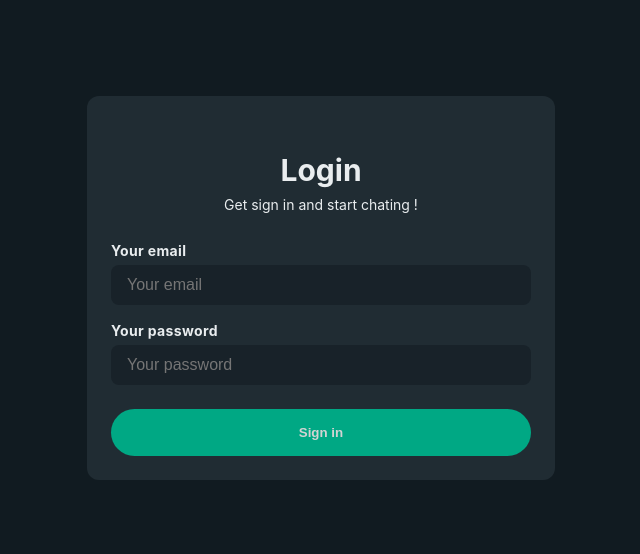
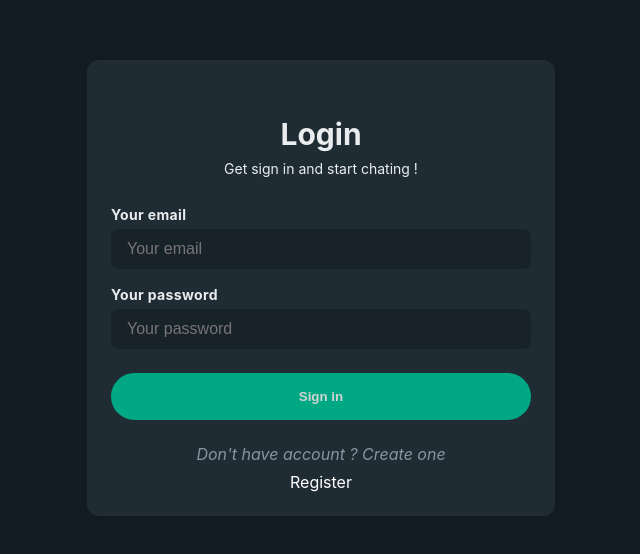
Before and after one commit to William-MIBELLI/whatsupp_FE, a React (Create React App) app: page /login in a window 1280 px wide. Shown: the part 112-666 px from the top of the page, without its empty margins (319-959 px from the left). Built offline with nearby package versions, Linux system fonts and the light colour scheme.

Commit message:
fix pictureUrl issues

```diff
--- a/src/App.js
+++ b/src/App.js
@@ -12,7 +12,9 @@ function App() {
   return (
     <div className="App">
       <Routes>
-        <Route index path='/' element={<Home />} />
+        <Route element={<LoggedRoute/>}>
+          <Route index path='/' element={<Home />} />
+        </Route>
         <Route element={<UnLoggedRoute/>}>
           <Route path='/login' element={<Login/>}/>
           <Route path='/register' element={<Register/>}/>
--- a/src/routes/login/login.jsx
+++ b/src/routes/login/login.jsx
@@ -10,6 +10,8 @@ import { selectUser } from "../../store/user/user.selector";
 import { loginUserAsync } from "../../store/user/user.action";
 import { useNavigate } from "react-router-dom";
 import { useEffect } from "react";
+import { Footer } from "./login.style";
+import { Link } from "react-router-dom";
 
 const Login = () => {
     const {
@@ -60,6 +62,10 @@ const Login = () => {
                 />
                 {error && <p>{error.toString()}</p>}
                 <Button text={"Sign in"} isLoading={isLoading} />
+                <Footer>
+                    <p>Don't have account ? Create one</p>
+                    <Link to={"/register"}>Register</Link>
+                </Footer>
             </AuthForm>
         </FormContainer>
     );
--- a/src/routes/login/login.style.js
+++ b/src/routes/login/login.style.js
@@ -0,0 +1,20 @@
+import styled from 'styled-components'
+
+export const Footer = styled.div`
+
+    a {
+        color: white;
+        text-decoration: none;
+
+        &:hover{
+            font-weight: bold;
+            text-decoration: underline;
+        }
+    }
+
+    p {
+        margin-bottom: 0.5rem;
+        font-style: italic;
+        color: ${props => props.theme.color.dark_text_3};
+    }
+`
--- a/src/store/user/user.action.js
+++ b/src/store/user/user.action.js
@@ -1,13 +1,15 @@
 import { loginUserOnServer, registerUserOnServer } from "../../service/api.service";
-import { createAction } from "../../utils/helper";
+import { createAction, parsePictureUrl } from "../../utils/helper";
 import { USER_ACTION_TYPE } from "./user.type";
 
 const fetchUserStart = () => {
     return createAction(USER_ACTION_TYPE.FETCH_USER_START)
 }
 
-const fetchUserSuccess = (user) => {
-    return createAction(USER_ACTION_TYPE.FETCH_USER_SUCCESS, user)
+const fetchUserSuccess = (data) => {
+    const mappedPicUrl = parsePictureUrl(data.user.pictureUrl)
+    const newUser = { ...data.user, pictureUrl: mappedPicUrl }
+    return createAction(USER_ACTION_TYPE.FETCH_USER_SUCCESS, newUser)
 }
 
 const fetchUserFailed = (error) => {
@@ -33,8 +35,10 @@ const loginUserStart = () => {
     return createAction(USER_ACTION_TYPE.LOGIN_USER_START)
 }
 
-const loginUserSuccess = (user) => {
-    return createAction(USER_ACTION_TYPE.LOGIN_USER_SUCCESS, user)
+const loginUserSuccess = (data) => {
+    const mappedPicUrl = parsePictureUrl(data.user.pictureUrl)
+    const newUser = { ...data.user, pictureUrl: mappedPicUrl }
+    return createAction(USER_ACTION_TYPE.LOGIN_USER_SUCCESS,  newUser )
 }
 
 const loginUserFailed = (error) => {
--- a/src/store/user/user.reducer.js
+++ b/src/store/user/user.reducer.js
@@ -23,7 +23,7 @@ export const userReducer = (state = initialState, action) => {
                 ...state,
                 isLoading: false,
                 error: undefined,
-                currentUser: { ...payload.user },
+                currentUser: payload,
                 loggedIn: true
             }
         case USER_ACTION_TYPE.FETCH_USER_FAILED:
--- a/src/utils/helper.js
+++ b/src/utils/helper.js
@@ -36,3 +36,9 @@ export const handleDate = (date) => {
 
   return time
 }
+
+export const parsePictureUrl = (pictureUrl) => {
+  const mappedPicUrl = `${process.env.REACT_APP_API_ENDPOINT}/${pictureUrl}`
+  console.log('mappedpicture dans utils : ', mappedPicUrl)
+  return mappedPicUrl
+}
```
